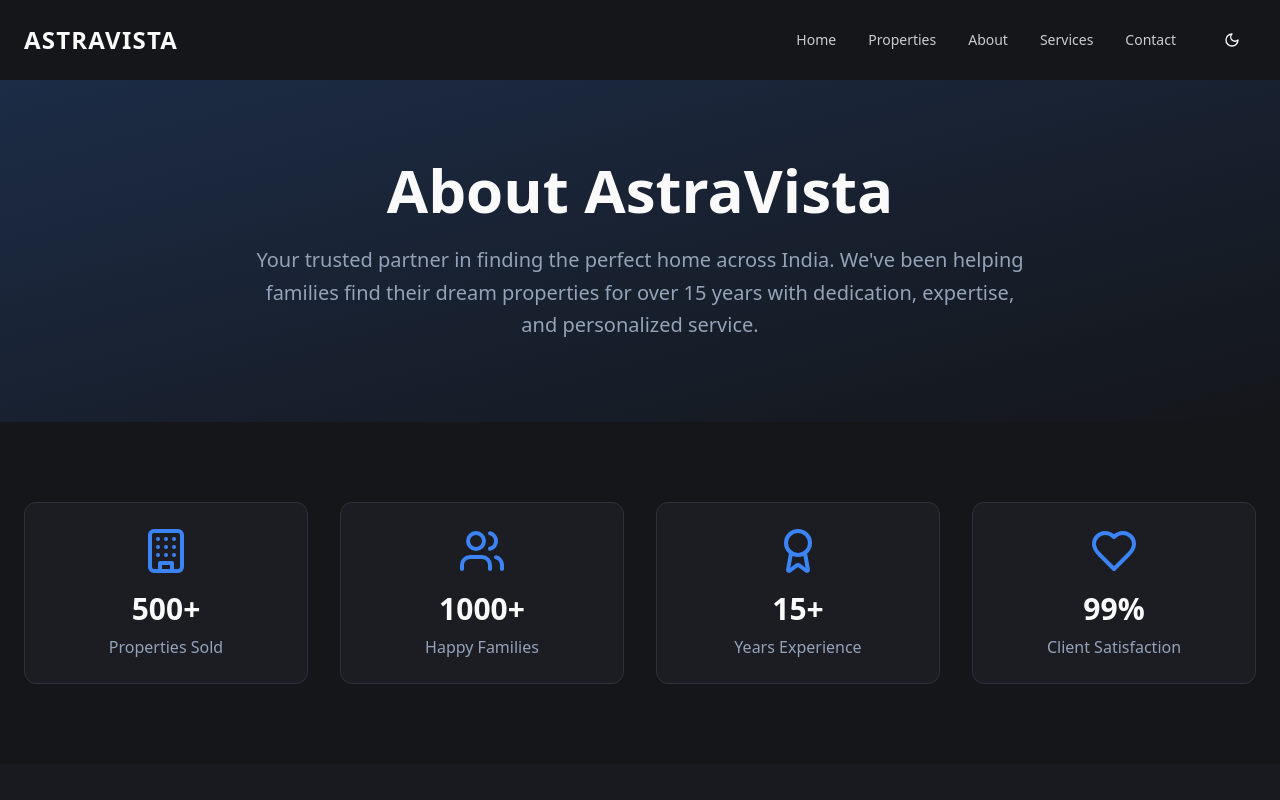
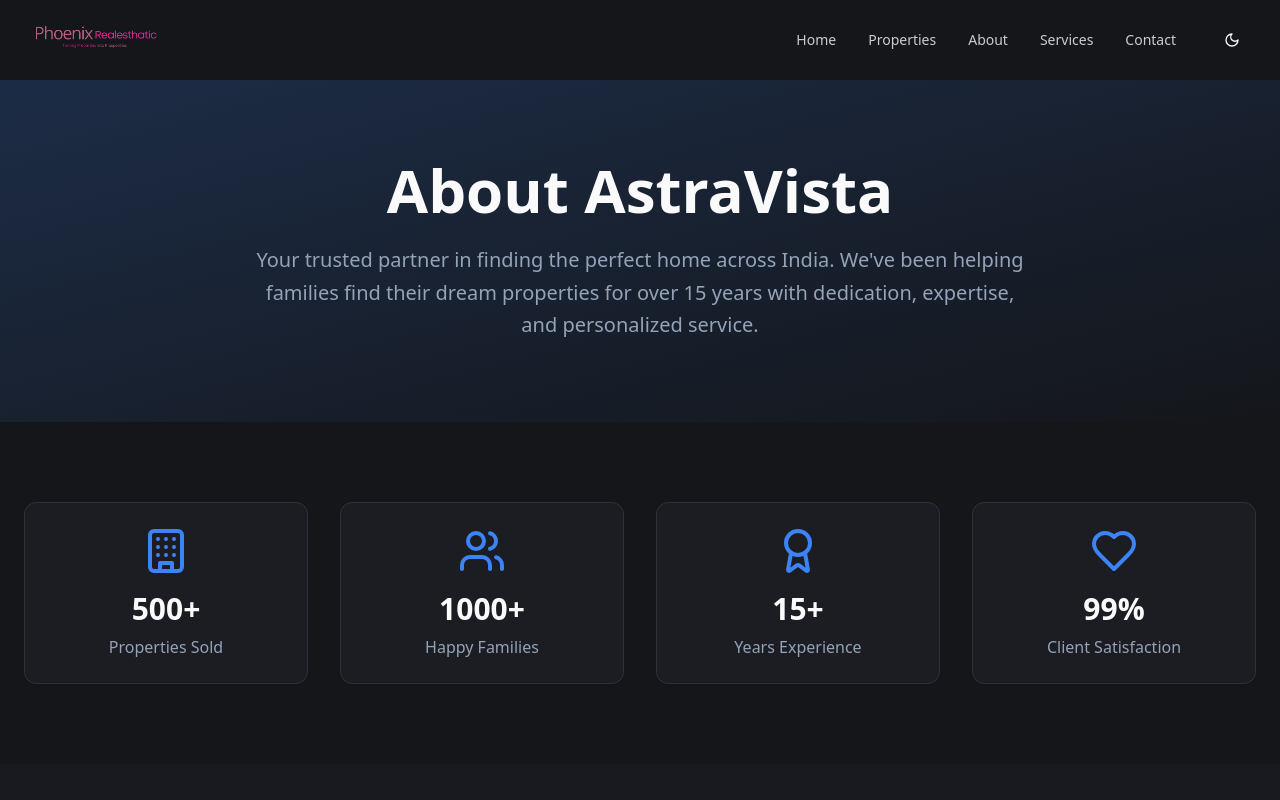
Before and after one commit to Tatz18/copy-web-blueprint, a React (Vite) app: page /about in a window 1280 px wide. Shown: the top 800 px of the page. Built offline with nearby package versions, Linux system fonts and the light colour scheme; the HTML template or start-up script is replaced by a standard one.

Commit message:
Update logo

```diff
--- a/src/components/Navigation.tsx
+++ b/src/components/Navigation.tsx
@@ -20,8 +20,12 @@ const Navigation = () => {
       <div className="container mx-auto px-6 py-4">
         <div className="flex items-center justify-between">
           {/* Logo */}
-          <Link to="/" className="text-2xl font-bold text-foreground tracking-wider hover:text-primary transition-colors">
-            ASTRAVISTA
+          <Link to="/" className="hover:opacity-80 transition-opacity">
+            <img
+              src="/lovable-uploads/6cfec74f-8510-4ad2-896d-4477495fe2f1.png"
+              alt="Phoenix Realestatic - Turning Properties into Prosperities"
+              className="h-10 w-auto"
+            />
           </Link>
 
           {/* Desktop Navigation */}
```
Also changed, not shown: public/lovable-uploads/6cfec74f-8510-4ad2-896d-4477495fe2f1.png (added).
